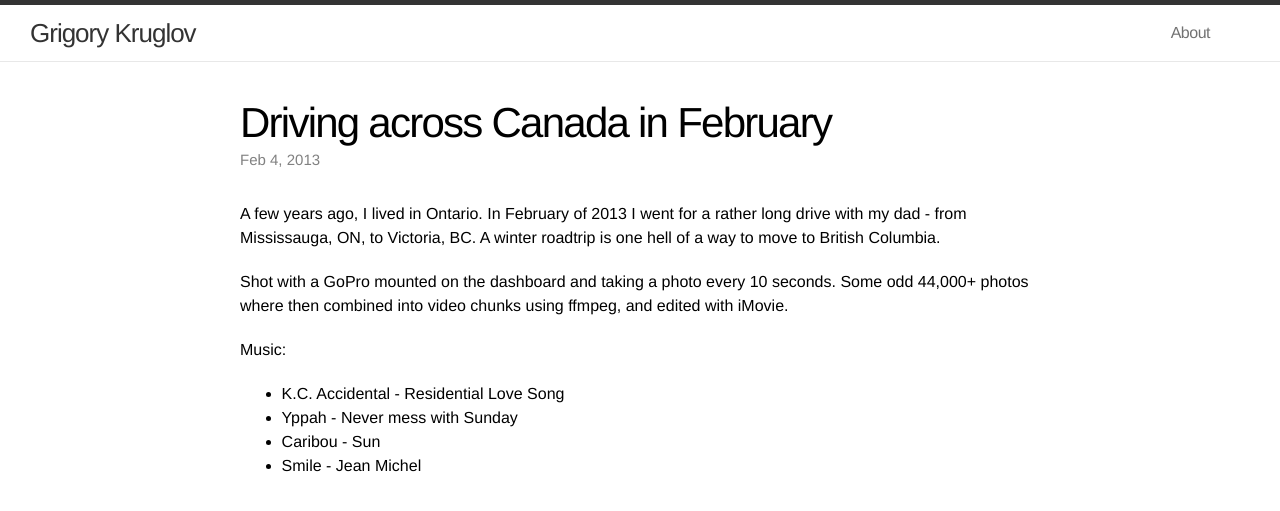
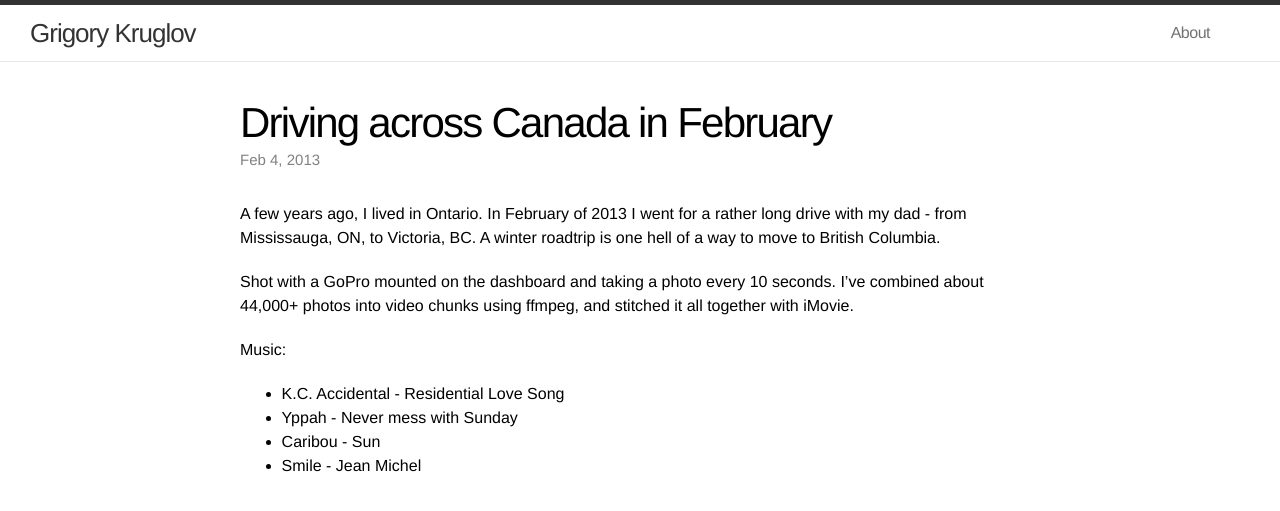
Before and after one commit to grigoryk/grigoryk.github.io, a Jekyll site: the page built from _videos/2013-02-04-driving-across-canada.md, in a window 1280 px wide, cut to the strip 0-518 px from the top of the page. Shown: the top 511 px of the strip. Built offline with Jekyll 4.4.1, drawn with Linux system fonts in a browser that asks for light colours.

```diff
--- a/_videos/2013-02-04-driving-across-canada.md
+++ b/_videos/2013-02-04-driving-across-canada.md
@@ -8,7 +8,7 @@ description: Timelapse of a cross-Canada drive in winter
 ---
 A few years ago, I lived in Ontario. In February of 2013 I went for a rather long drive with my dad - from Mississauga, ON, to Victoria, BC. A winter roadtrip is one hell of a way to move to British Columbia.
 
-Shot with a GoPro mounted on the dashboard and taking a photo every 10 seconds. Some odd 44,000+ photos where then combined into video chunks using ffmpeg, and edited with iMovie.
+Shot with a GoPro mounted on the dashboard and taking a photo every 10 seconds. I've combined about 44,000+ photos into video chunks using ffmpeg, and stitched it all together with iMovie.
 
 Music:
 
```
Also changed, not shown: _outdoors/2017-09-07-privacy-aware-blog.md (added, +15 -0 lines).
